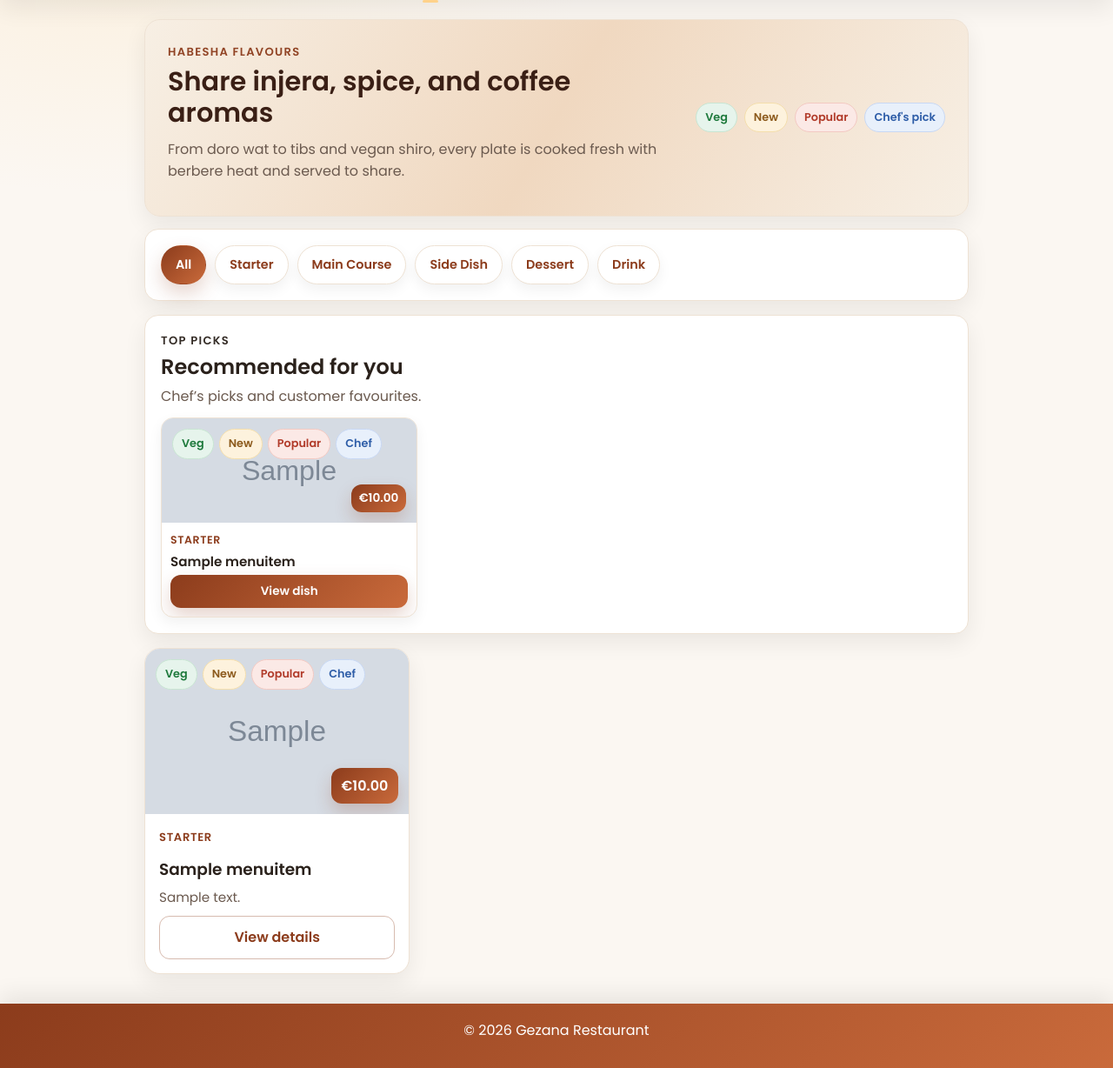
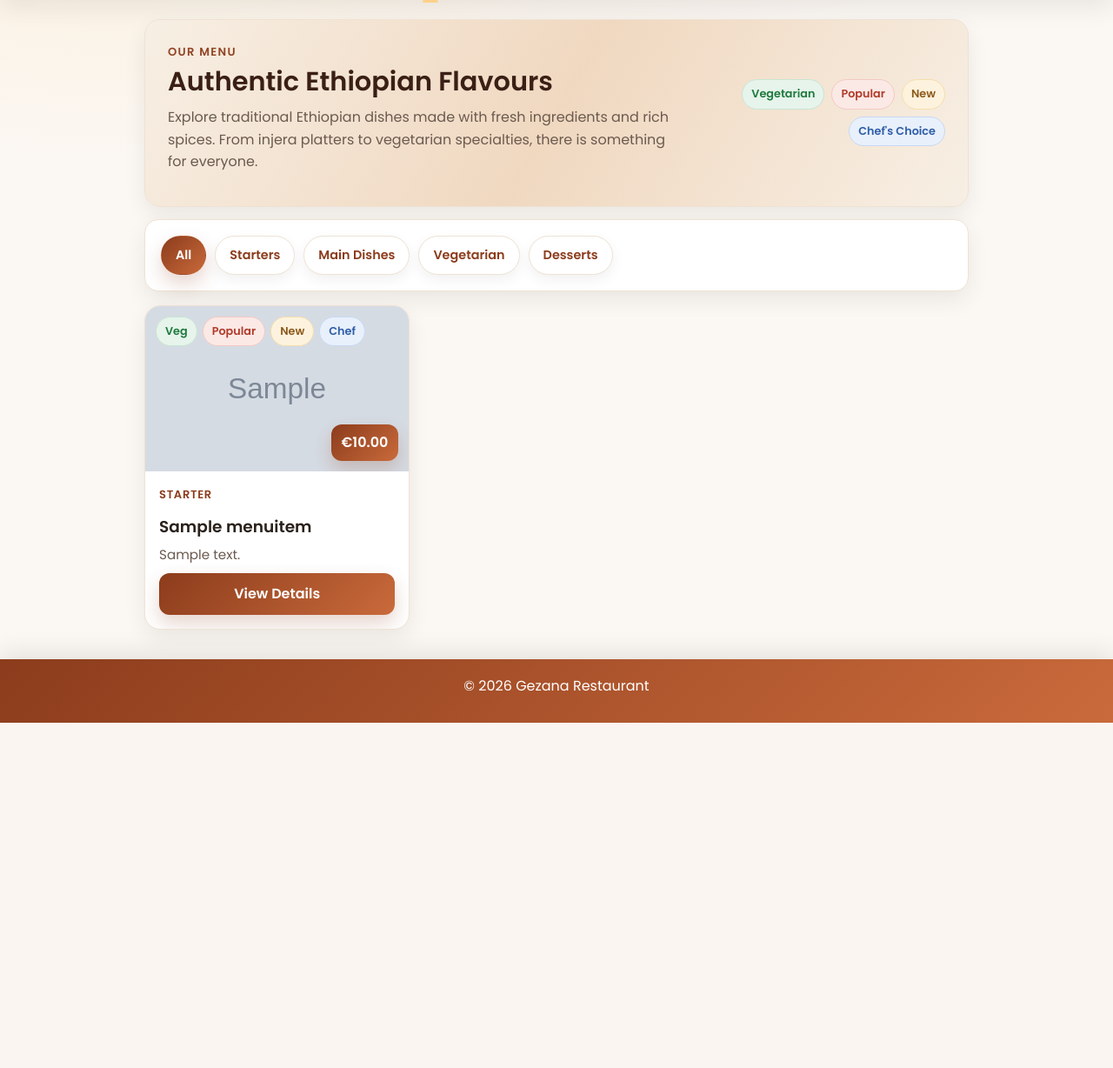
Before and after one commit to fila2021/Gezana, a Django app: page /menu/ in a window 1280 px wide. Shown: the part 156-1384 px from the top of the page at 87% size. After the commit the page ends 987 px from the top, so only its background shows below. Run offline with Django 4.2, Linux system fonts and the light colour scheme; tables that the repository leaves empty hold one stand-in row (values such as "Sample post"); grey boxes marked "Sample" are stand-in pictures.

Commit message:
Fix menu page section headings for HTML validation

```diff
--- a/gezana_app/static/css/style.css
+++ b/gezana_app/static/css/style.css
@@ -1044,3 +1044,10 @@ footer{
     width: 100%;
   }
 }
+.visually-hidden{
+  position:absolute;
+  width:1px;
+  height:1px;
+  overflow:hidden;
+  clip:rect(0 0 0 0);
+}
--- a/gezana_app/templates/gezana_app/menu_list.html
+++ b/gezana_app/templates/gezana_app/menu_list.html
@@ -1,29 +1,31 @@
 {% extends "gezana_app/base.html" %}
-{% load static %}
-
-{% block title %}Menu – Gezana{% endblock %}
+{% block title %}Menu | Gezana Restaurant{% endblock %}
 
 {% block content %}
 
 <section class="menu-hero">
   <div>
-    <p class="eyebrow">Habesha Flavours</p>
-    <h2>Share injera, spice, and coffee aromas</h2>
+    <p class="eyebrow">Our Menu</p>
+    <h2>Authentic Ethiopian Flavours</h2>
     <p class="lede">
-      From doro wat to tibs and vegan shiro, every plate is cooked fresh with berbere heat and served to share.
+      Explore traditional Ethiopian dishes made with fresh ingredients and
+      rich spices. From injera platters to vegetarian specialties, there is
+      something for everyone.
     </p>
   </div>
 
   <div class="menu-legend">
-    <span class="pill veg">Veg</span>
+    <span class="pill veg">Vegetarian</span>
+    <span class="pill popular">Popular</span>
     <span class="pill new">New</span>
-    <span class="pill popular">Popular</span>
-    <span class="pill chef">Chef's pick</span>
+    <span class="pill chef">Chef's Choice</span>
   </div>
 </section>
 
-<!-- CATEGORY FILTER (CARD BUTTONS) -->
+
 <section class="menu-category-bar card">
+
+  <h2 class="visually-hidden">Menu Categories</h2>
 
   <div class="category-cards">
 
@@ -32,121 +34,105 @@
       All
     </a>
 
-    <a href="{% url 'gezana_app:menu_list' %}?category=starter"
+    <a href="?category=starter"
        class="category-card {% if category == 'starter' %}active{% endif %}">
-      Starter
+      Starters
     </a>
 
-    <a href="{% url 'gezana_app:menu_list' %}?category=main"
+    <a href="?category=main"
        class="category-card {% if category == 'main' %}active{% endif %}">
-      Main Course
+      Main Dishes
     </a>
 
-    <a href="{% url 'gezana_app:menu_list' %}?category=side"
-       class="category-card {% if category == 'side' %}active{% endif %}">
-      Side Dish
+    <a href="?category=vegetarian"
+       class="category-card {% if category == 'vegetarian' %}active{% endif %}">
+      Vegetarian
     </a>
 
-    <a href="{% url 'gezana_app:menu_list' %}?category=dessert"
+    <a href="?category=dessert"
        class="category-card {% if category == 'dessert' %}active{% endif %}">
-      Dessert
-    </a>
-
-    <a href="{% url 'gezana_app:menu_list' %}?category=drink"
-       class="category-card {% if category == 'drink' %}active{% endif %}">
-      Drink
+      Desserts
     </a>
 
   </div>
+</section>
+
+
+<section class="menu-grid-new">
+
+  <h2 class="visually-hidden">Menu Items</h2>
+
+  {% if items %}
+    {% for item in items %}
+
+      <article class="dish-card">
+
+        <a href="{% url 'gezana_app:menu_detail' item.pk %}" class="dish-card-media">
+
+          {% if item.image %}
+            <img src="{{ item.image.url }}" alt="{{ item.name }}">
+          {% else %}
+            <img src="https://via.placeholder.com/400x250" alt="{{ item.name }}">
+          {% endif %}
+
+          <div class="dish-card-badges">
+
+            {% if item.is_vegetarian %}
+              <span class="pill veg">Veg</span>
+            {% endif %}
+
+            {% if item.is_popular %}
+              <span class="pill popular">Popular</span>
+            {% endif %}
+
+            {% if item.is_new %}
+              <span class="pill new">New</span>
+            {% endif %}
+
+            {% if item.is_chef_choice %}
+              <span class="pill chef">Chef</span>
+            {% endif %}
+
+          </div>
+
+          <div class="dish-card-price">
+            €{{ item.price }}
+          </div>
+
+        </a>
+
+        <div class="dish-card-body">
+
+          <p class="dish-card-category">
+            {{ item.get_category_display }}
+          </p>
+
+          <h3 class="dish-card-title">
+            {{ item.name }}
+          </h3>
+
+          <p class="dish-card-desc">
+            {{ item.description|truncatewords:20 }}
+          </p>
+
+          <div class="dish-card-actions">
+            <a href="{% url 'gezana_app:menu_detail' item.pk %}" class="button primary">
+              View Details
+            </a>
+          </div>
+
+        </div>
+
+      </article>
+
+    {% endfor %}
+
+  {% else %}
+
+    <p class="muted">No menu items found.</p>
+
+  {% endif %}
 
 </section>
 
-
-
-{% if recommended and not category and not search %}
-<section class="card recommend-wrap recommend-compact">
-  <div class="recommend-head">
-    <div>
-      <p class="eyebrow" style="margin:0;">Top picks</p>
-      <h2 style="margin:6px 0 0;">Recommended for you</h2>
-      <p class="muted" style="margin:6px 0 0;">Chef’s picks and customer favourites.</p>
-    </div>
-  </div>
-
-  <div class="recommend-grid">
-    {% for r in recommended %}
-    <article class="recommend-card">
-      <a href="{% url 'gezana_app:menu_detail' r.pk %}" class="recommend-media">
-        {% if r.image %}
-          <img src="{{ r.image.url }}" alt="{{ r.name }}" loading="lazy">
-        {% else %}
-          <img src="{% static 'images/no_image_available.png' %}" alt="No image available" loading="lazy">
-        {% endif %}
-
-        <div class="recommend-price">€{{ r.price }}</div>
-
-        <div class="recommend-badges">
-          {% if r.is_vegetarian %}<span class="pill veg">Veg</span>{% endif %}
-          {% if r.is_new %}<span class="pill new">New</span>{% endif %}
-          {% if r.is_popular %}<span class="pill popular">Popular</span>{% endif %}
-          {% if r.is_chef_choice %}<span class="pill chef">Chef</span>{% endif %}
-        </div>
-      </a>
-
-      <div class="recommend-body">
-        <p class="recommend-cat">{{ r.get_category_display }}</p>
-        <h3 class="recommend-title">{{ r.name }}</h3>
-        <p class="recommend-desc">{{ r.description }}</p>
-
-        <a class="button primary full" href="{% url 'gezana_app:menu_detail' r.pk %}">
-          View dish
-        </a>
-      </div>
-    </article>
-    {% endfor %}
-  </div>
-</section>
-{% endif %}
-
-<section class="menu-grid-new">
-  {% for item in items %}
-    <article class="dish-card">
-      <a class="dish-card-media" href="{% url 'gezana_app:menu_detail' item.pk %}">
-        {% if item.image %}
-          <img src="{{ item.image.url }}" alt="{{ item.name }}" loading="lazy">
-        {% else %}
-          <img src="{% static 'images/no_image_available.png' %}" alt="No image available" loading="lazy">
-        {% endif %}
-
-        <div class="dish-card-badges">
-          {% if item.is_vegetarian %}<span class="pill veg">Veg</span>{% endif %}
-          {% if item.is_new %}<span class="pill new">New</span>{% endif %}
-          {% if item.is_popular %}<span class="pill popular">Popular</span>{% endif %}
-          {% if item.is_chef_choice %}<span class="pill chef">Chef</span>{% endif %}
-        </div>
-
-        <div class="dish-card-price">€{{ item.price }}</div>
-      </a>
-
-      <div class="dish-card-body">
-        <p class="dish-card-category">{{ item.get_category_display }}</p>
-        <h3 class="dish-card-title">{{ item.name }}</h3>
-        <p class="dish-card-desc">{{ item.description }}</p>
-
-        <div class="dish-card-actions">
-          <a href="{% url 'gezana_app:menu_detail' item.pk %}" class="button ghost full">
-            View details
-          </a>
-        </div>
-      </div>
-    </article>
-  {% empty %}
-    <div class="card">
-      <h3 style="margin-top:0;">No dishes found</h3>
-      <p class="muted">Try removing filters or searching a different keyword.</p>
-      <a class="button ghost" href="{% url 'gezana_app:menu_list' %}">Reset menu</a>
-    </div>
-  {% endfor %}
-</section>
-
 {% endblock %}
```
